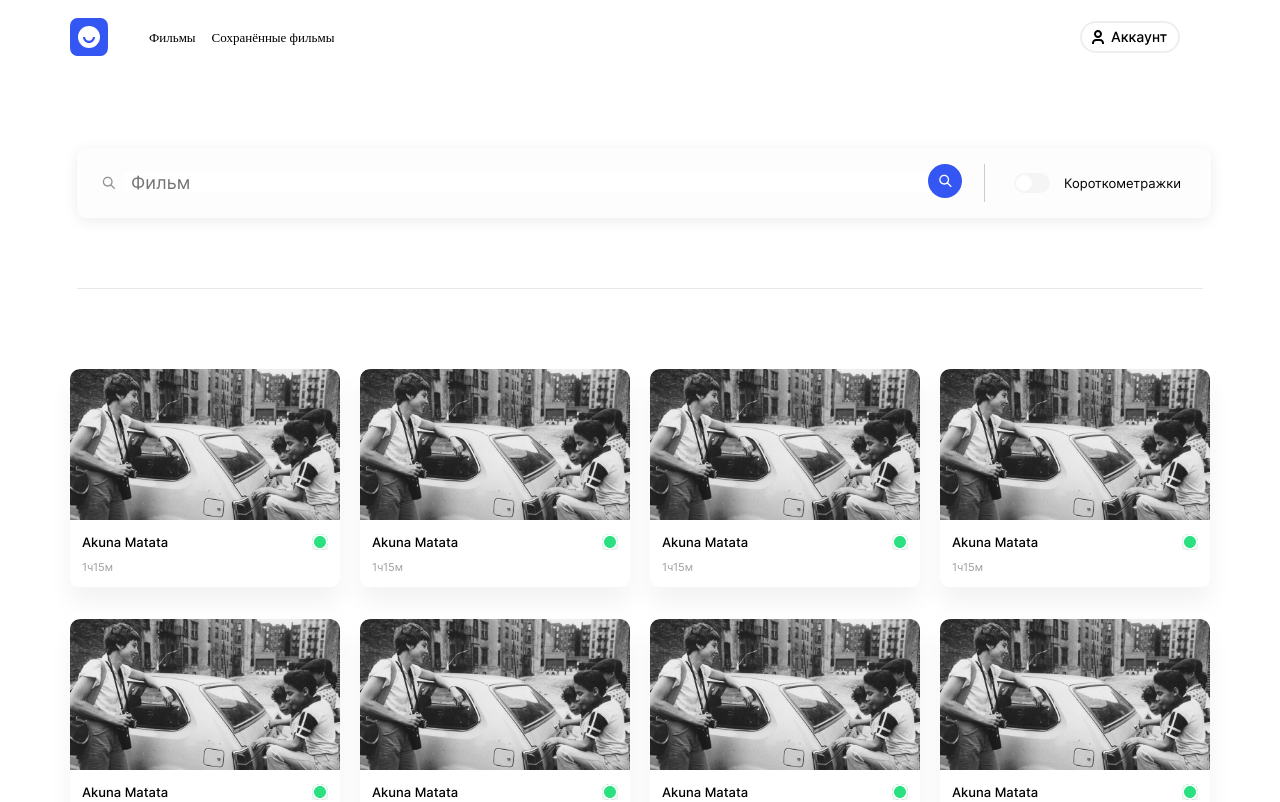
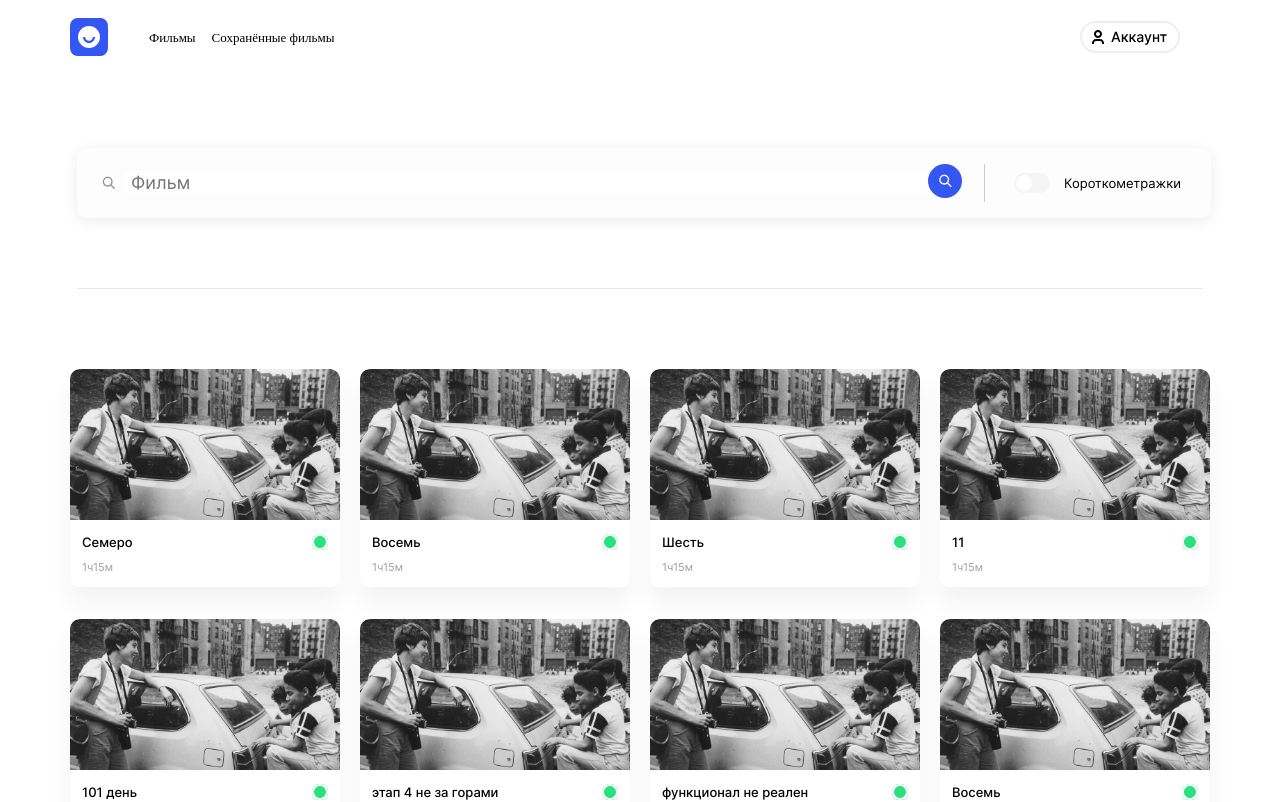
Before and after one commit to VadimAbyshev/movies-explorer-frontend, a React (Create React App) app: page /movies in a window 1280 px wide. Shown: the top 802 px of the page. Built offline with nearby package versions, Linux system fonts and the light colour scheme; the HTML template or start-up script is replaced by a standard one.

Commit message:
тайтл гель

```diff
--- a/src/components/Movies/MoviesCard/MoviesCard.jsx
+++ b/src/components/Movies/MoviesCard/MoviesCard.jsx
@@ -14,7 +14,7 @@ export default function MoviesCard({name, title}) {
 
     <div className="element__info">
         <div className='element__text'>
-            <h2 className="element__title"  >Akuna Matata</h2>
+            <h2 className="element__title"  >{title}</h2>
             <p className='element__timeline'>1ч15м</p>
         </div>
         <div className="element__info_like-container">
--- a/src/components/Movies/MoviesCardList/MoviesCardList.jsx
+++ b/src/components/Movies/MoviesCardList/MoviesCardList.jsx
@@ -12,12 +12,12 @@ export default function MoviesCardList({name}) {
   <ul className='cards__page'>
     <MoviesCard name={name} title={'Семеро'}/>
     <MoviesCard name={name} title={'Восемь'}/>
-    <MoviesCard name={name}/>
-    <MoviesCard name={name}/>
-    <MoviesCard name={name}/>
-    <MoviesCard name={name}/>
-    <MoviesCard name={name}/>
-    <MoviesCard name={name}/>
+    <MoviesCard name={name} title={'Шесть'}/>
+    <MoviesCard name={name} title={'11'}/>
+    <MoviesCard name={name} title={'101 день'}/>
+    <MoviesCard name={name} title={'этап 4 не за горами'}/>
+    <MoviesCard name={name} title={'функционал не реален'}/>
+    <MoviesCard name={name} title={'Восемь'}/>
 
     </ul>
   <div className='cards__tools'>
```
